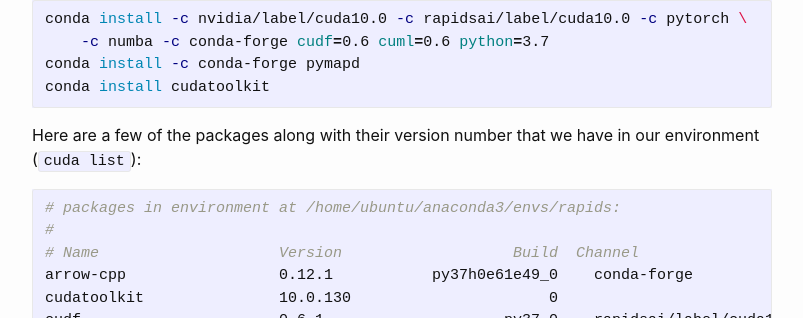
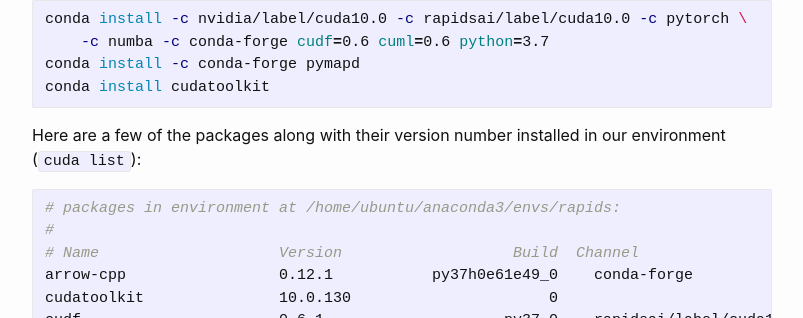
Before and after one commit to aetperf/aetperf.github.io, a Jekyll site: the page built from _posts/2019-05-06-GPU-Analytics-Ep-2,-Load-some-data-from-OmniSci-into-a-GPU-dataframe.md, in a window 1280 px wide and 900 px high, scrolled down 5321 px. Shown: the part 135-453 px from the top of the window, without its empty margins (238-1041 px from the left). Built offline with Jekyll 4.4.1, drawn with Linux system fonts in a browser that asks for light colours.

Commit message:
fixed a typo

````diff
--- a/_posts/2019-05-06-GPU-Analytics-Ep-2,-Load-some-data-from-OmniSci-into-a-GPU-dataframe.md
+++ b/_posts/2019-05-06-GPU-Analytics-Ep-2,-Load-some-data-from-OmniSci-into-a-GPU-dataframe.md
@@ -187,7 +187,7 @@
 conda install cudatoolkit
 ```
 
-Here are a few of the packages along with their version number that we have in our environment (`cuda list`):
+Here are a few of the packages along with their version number installed in our environment (`cuda list`):
 
 ```bash
 # packages in environment at /home/ubuntu/anaconda3/envs/rapids:
````
